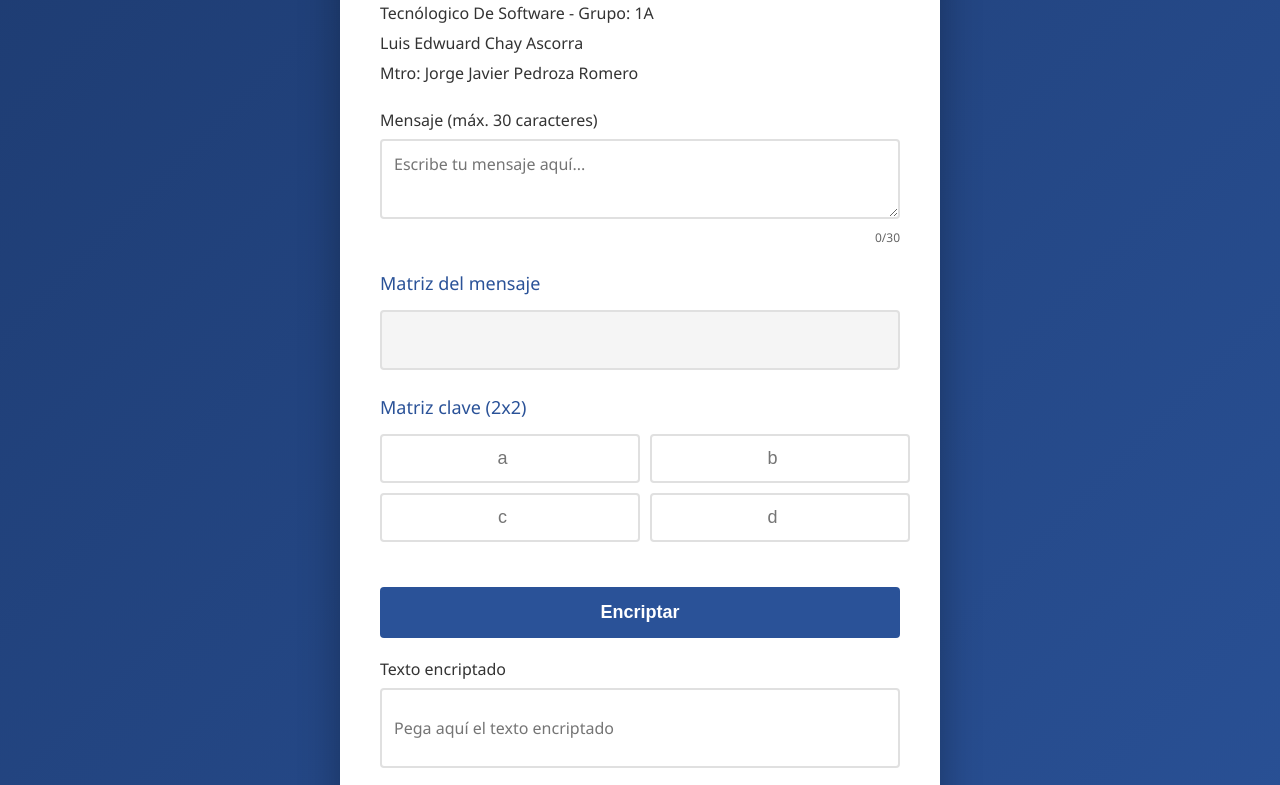
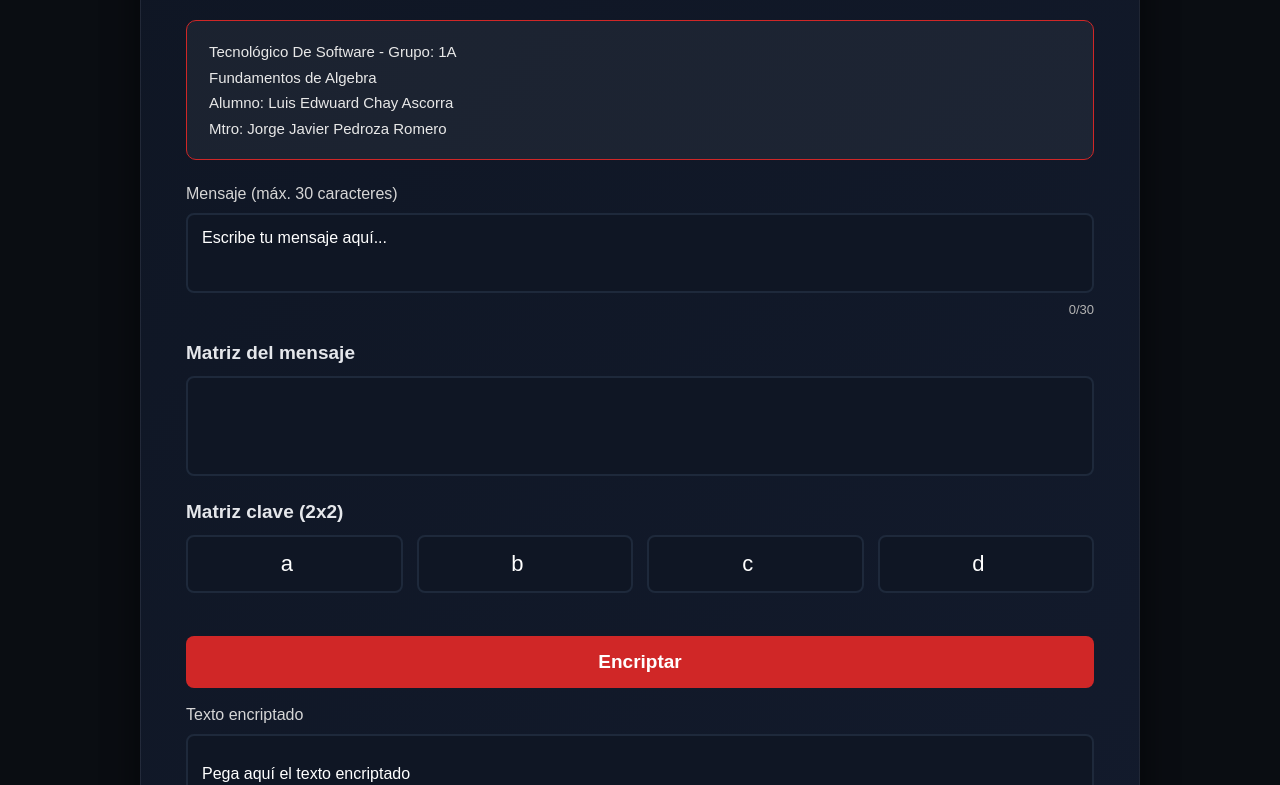
Before and after one commit to EdwuardCA/Ac21, a plain HTML site: page index.html in a window 1280 px wide. Shown: the part 131-916 px from the top of the page. Drawn offline with Linux system fonts and the light colour scheme.

Commit message:
docs: se agrego un mejor estilo y cuadro de datos

```diff
--- a/index.html
+++ b/index.html
@@ -12,10 +12,11 @@
     <div class="container">
         <h1>Encriptación Hill</h1>
 
-        <div class="section">
-            <label for="mensaje">Tecnólogico De Software - Grupo: 1A</label>
-            <label for="mensaje">Luis Edwuard Chay Ascorra</label>
-            <label for="mensaje">Mtro: Jorge Javier Pedroza Romero</label>
+        <div class="section info-box">
+            <p>Tecnológico De Software - Grupo: 1A</p>
+            <p>Fundamentos de Algebra</p>
+            <p>Alumno: Luis Edwuard Chay Ascorra</p>
+            <p>Mtro: Jorge Javier Pedroza Romero</p>
         </div>
 
         <div class="section">
--- a/style.css
+++ b/style.css
@@ -1,156 +1,220 @@
+/* ===================== GLOBAL ===================== */
+
 * {
     margin: 0;
     padding: 0;
     box-sizing: border-box;
+    font-family: 'Poppins', sans-serif;
 }
 
 body {
-    font-family: 'Segoe UI', Tahoma, Geneva, Verdana, sans-serif;
-    background: linear-gradient(135deg, #1e3c72 0%, #2a5298 100%);
+    background: #0a0d12;
     min-height: 100vh;
     display: flex;
     justify-content: center;
     align-items: center;
-    padding: 20px;
+    padding: 25px;
 }
 
+/* ===================== CARD ===================== */
+
 .container {
-    background: white;
-    max-width: 600px;
+    background: linear-gradient(135deg, #0f1624, #131b2d);
     width: 100%;
-    padding: 40px;
-    border-radius: 8px;
-    box-shadow: 0 10px 40px rgba(0, 0, 0, 0.3);
+    max-width: 1000px;
+    padding: 45px;
+    border-radius: 14px;
+    border: 1px solid rgba(255,255,255,0.07);
+    box-shadow: 0 0 35px rgba(0,0,0,0.6);
+    position: relative;
+    overflow: hidden;
 }
 
+/* efecto decorativo */
+.container::before {
+    content: '';
+    position: absolute;
+    top: -40%;
+    right: -20%;
+    width: 350px;
+    height: 350px;
+    background: radial-gradient(circle,#d12a2a,transparent 70%);
+    opacity: 0.18;
+    filter: blur(40px);
+}
+
+/* ===================== TITULOS ===================== */
+
 h1 {
-    color: #1e3c72;
     text-align: center;
-    margin-bottom: 30px;
-    font-size: 32px;
-    font-weight: 600;
+    font-size: 40px;
+    margin-bottom: 35px;
+    font-weight: 700;
+    color: white;
+    letter-spacing: 2px;
+    text-transform: uppercase;
 }
 
 h3 {
-    color: #2a5298;
-    margin-bottom: 15px;
-    font-size: 18px;
-    font-weight: 500;
+    color: #e5e7eb;
+    font-size: 19px;
+    margin-bottom: 12px;
 }
 
+/* ===================== INFO-BOX ===================== */
+
+.info-box {
+    background: rgba(255,255,255,0.05);
+    padding: 18px 22px;
+    border-radius: 10px;
+    border: 1px solid #d02727;
+    margin-bottom: 30px;
+    color: #e8e8e8;
+    font-size: 15px;
+    line-height: 1.7;
+}
+
+/* ===================== SECTIONS ===================== */
+
 .section {
+    width: 100%;
     margin-bottom: 25px;
 }
 
 label {
+    color: #d6d6d6;
+    font-size: 16px;
+    font-weight: 500;
+    margin-bottom: 10px;
     display: block;
-    color: #333;
-    margin-bottom: 8px;
-    font-weight: 500;
 }
 
-textarea {
+/* ===================== TEXTAREAS + INPUTS ===================== */
+
+textarea,
+#textoEncriptado {
     width: 100%;
-    padding: 12px;
-    border: 2px solid #e0e0e0;
-    border-radius: 4px;
+    padding: 14px;
+    background: #0f1624;
+    color: white;
     font-size: 16px;
-    resize: vertical;
+    border: 2px solid #1e293b;
+    border-radius: 8px;
     min-height: 80px;
-    font-family: inherit;
-    transition: border-color 0.3s;
+    resize: none;
+    transition: .3s;
 }
 
-textarea:focus {
+textarea:hover,
+#textoEncriptado:hover,
+textarea:focus,
+#textoEncriptado:focus {
+    border-color: #d02727;
     outline: none;
-    border-color: #2a5298;
+    box-shadow: 0 0 10px rgba(208,39,39,.4);
 }
 
-.char-count {
-    text-align: right;
-    color: #666;
-    font-size: 12px;
-    margin-top: 5px;
-}
-
-.matriz-display {
-    background: #f5f5f5;
-    padding: 20px;
-    border-radius: 4px;
-    border: 2px solid #e0e0e0;
-    min-height: 60px;
-    font-family: 'Courier New', monospace;
-    color: #333;
-    line-height: 1.8;
-}
+/* INPUTS DE MATRIZ EN UNA FILA */
 
 .matriz-input {
     display: grid;
-    grid-template-columns: 1fr 1fr;
-    gap: 10px;
-    max-width: 200px;
+    grid-template-columns: repeat(4, 1fr);
+    gap: 14px;
 }
 
 .matriz-input input {
-    padding: 12px;
-    border: 2px solid #e0e0e0;
-    border-radius: 4px;
-    font-size: 18px;
+    width: 100%;
+    padding: 14px;
+    background: #0f1624;
+    color: white;
+    border: 2px solid #1e293b;
+    border-radius: 8px;
+    font-size: 22px;
     text-align: center;
-    transition: border-color 0.3s;
+    transition: 0.3s;
 }
 
+.matriz-input input:hover,
 .matriz-input input:focus {
+    border-color: #d02727;
     outline: none;
-    border-color: #2a5298;
 }
+
+/* ===================== BOTONES ===================== */
 
 button {
     width: 100%;
     padding: 15px;
-    background: #2a5298;
-    color: white;
+    margin: 18px 0;
+    background: #d02727;
     border: none;
-    border-radius: 4px;
-    font-size: 18px;
+    border-radius: 8px;
+    font-size: 19px;
     font-weight: 600;
     cursor: pointer;
-    transition: background 0.3s;
-    margin: 20px 0;
+    color: white;
+    transition: .3s;
 }
 
 button:hover {
-    background: #1e3c72;
+    background: #f03d3d;
+    box-shadow: 0 0 15px rgba(240,61,61,.5);
 }
 
 button:active {
-    transform: scale(0.98);
+    transform: scale(.97);
 }
 
-.resultado-box {
-    background: #f5f5f5;
-    padding: 20px;
-    border-radius: 4px;
-    border: 2px solid #e0e0e0;
+/* ===================== RESULTADO + MATRIZ ===================== */
+
+.resultado-box,
+.matriz-display {
+    background: #0f1624;
+    width: 100%;
+    padding: 18px;
+    border: 2px solid #1e293b;
+    color: #cfcfcf;
+    border-radius: 8px;
     min-height: 60px;
-    font-family: 'Courier New', monospace;
-    color: #333;
+    font-family: monospace;
+    line-height: 1.7;
     word-wrap: break-word;
 }
 
+/* ===================== ERRORES ===================== */
+
 .error {
-    color: #d32f2f;
-    background: #ffebee;
-    border-color: #d32f2f;
+    border-color: #f03d3d;
+    background: rgba(240,61,61,.1);
+    color: #f87171;
 }
 
-#textoEncriptado {
-    width: 100%;
-    padding: 12px;
-    border: 2px solid #e0e0e0;
-    border-radius: 4px;
-    font-size: 16px;
-    min-height: 80px;
-    font-family: inherit;
-    box-sizing: border-box;
+/* ===================== COUNTER ===================== */
+
+.char-count {
+    text-align: right;
+    font-size: 13px;
+    color: #b3b3b3;
+    margin-top: 5px;
 }
+
+/* ===================== FIX COLORS DEFINITIVE ===================== */
+input,
+input::placeholder,
+textarea,
+textarea::placeholder {
+    color: white !important;
+}
+
+input:-webkit-autofill {
+    -webkit-text-fill-color: white !important;
+    -webkit-box-shadow: 0 0 0px 1000px #0f1624 inset;
+}
+
+.matriz-display,
+.resultado-box {
+    font-size: 18px;
+    min-height: 100px;
+    padding: 25px;
+    line-height: 1.9;
+}
```
